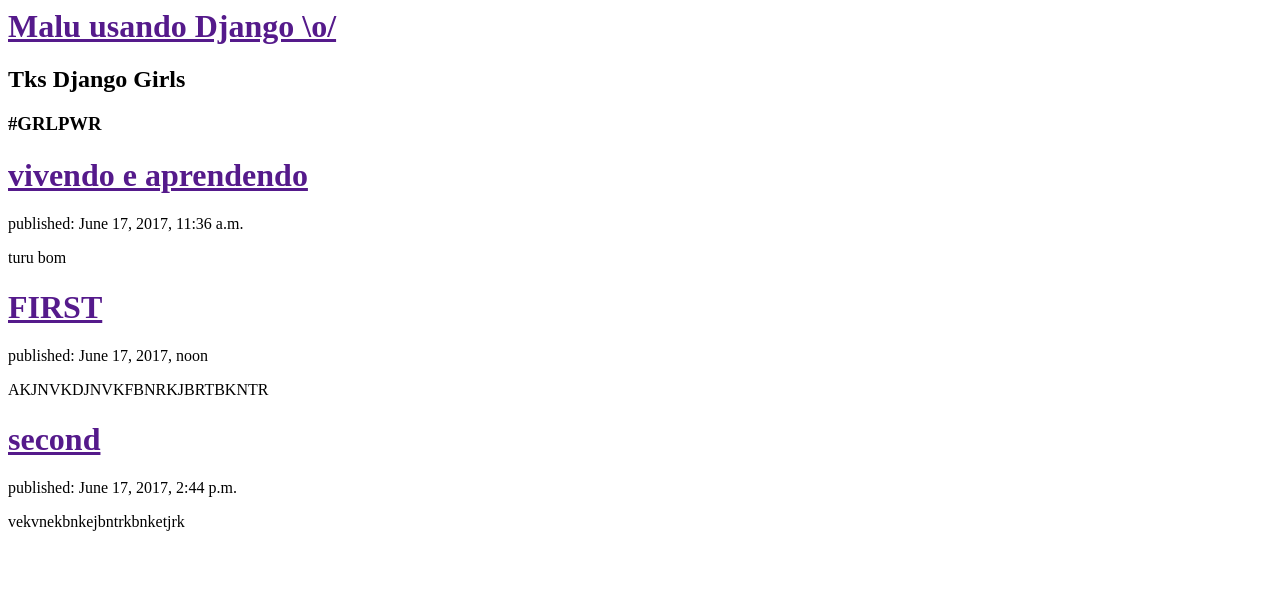
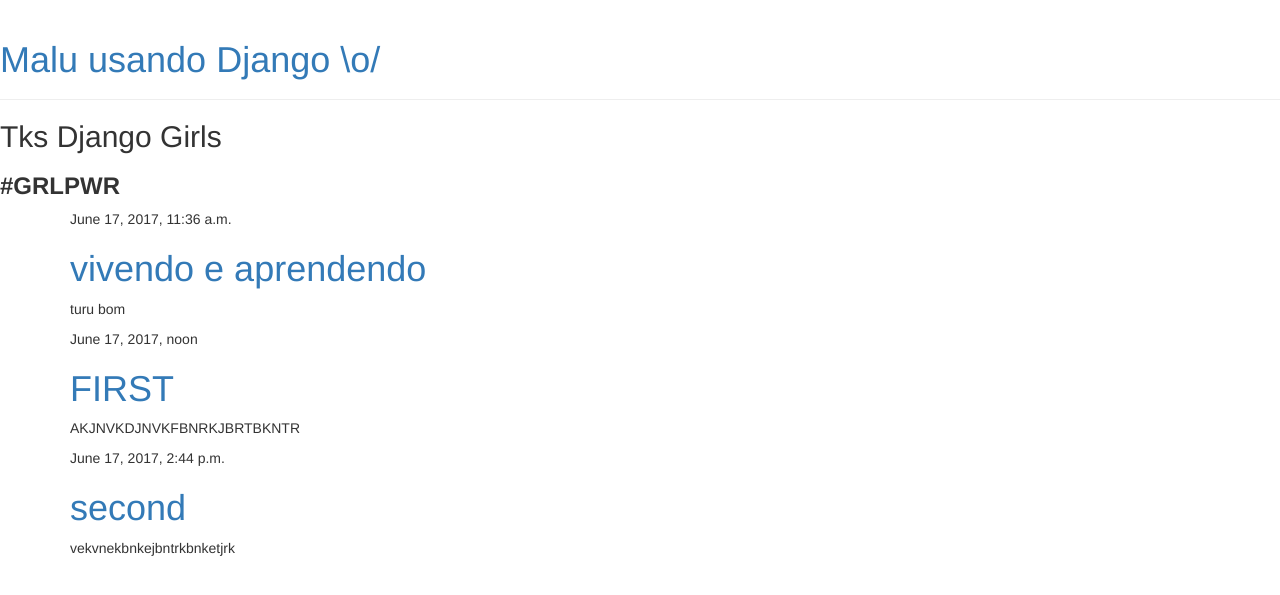
Before and after one commit to menezesmalu/myfirstblog, a Django app: page / in a window 1280 px wide. Shown: the top 595 px of the page. Run offline with Django 3.2, Linux system fonts and the light colour scheme; data comes from the database, SQL or seed files in the repository; some libraries are stand-ins or nearby versions.

Commit message:
adding css style

```diff
--- a/blog/templates/blog/post_list.html
+++ b/blog/templates/blog/post_list.html
@@ -1,20 +1,35 @@
+{% load staticfiles %}
 <html>
     <head>
+    	<link rel="stylesheet" href="//maxcdn.bootstrapcdn.com/bootstrap/3.2.0/css/bootstrap.min.css">
+		<link rel="stylesheet" href="//maxcdn.bootstrapcdn.com/bootstrap/3.2.0/css/bootstrap-theme.min.css">
+		<link href="https://fonts.googleapis.com/css?family=Lobster&subset=latin,latin-ext" rel="stylesheet" type="text/css">
+		<link rel="stylesheet" href="{% static 'css/blog.css' %}">
         <title>Here we go</title>
     </head>
     <body>
-        <div>
+    	<div class="page-header">
         	<h1><a href=""> Malu usando Django \o/</a></h1>
+        </div>
+        <div class="subtitle">
         	<h2> Tks Django Girls</h2>
         	<h3><strong>#GRLPWR</strong></h3>
         </div>
+        <div class="content container">
+	    <div class="row">
+	        <div class="col-md-8">
 	            {% for post in posts %}
-    		<div>
+	                <div class="post">
+	                    <div class="date">
+	                        {{ post.published_date }}
+	                    </div>
 	                    <h1><a href="">{{ post.title }}</a></h1>
-       			<p>published: {{ post.published_date }}</p>
 	                    <p>{{ post.text|linebreaksbr }}</p>
 	                </div>
 	            {% endfor %}
+	        </div>
+	    </div>
+	</div>
 
     </body>
 </html>
```
Lines whose indentation alone changed are shown as unchanged.
